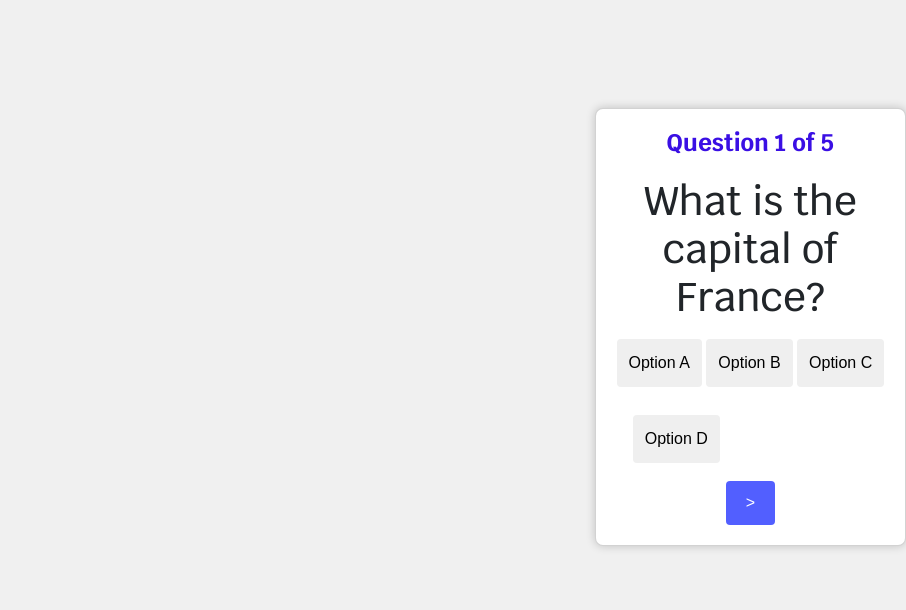
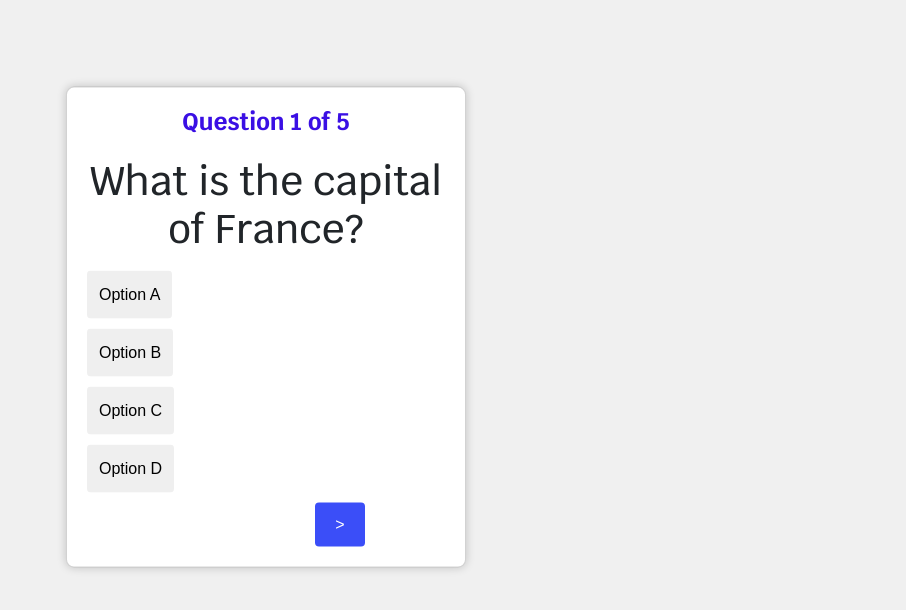
Before and after one commit to faisal-almugesib/iQuiz, a Flask app: page /quiz in a window 1280 px wide. Shown: the part 73-683 px from the top of the page, without its empty margins (374-1280 px from the left). Run offline with Flask 3, Linux system fonts and the light colour scheme; a user stored in the database is signed in; some libraries are stand-ins or nearby versions.

Commit message:
corrected some issues in the previous version
1- the quiz now in the middle
2- new entity article, and saving it in the DB
3- new summary route

```diff
--- a/flaskblog/routes.py
+++ b/flaskblog/routes.py
@@ -1,7 +1,7 @@
-from flask import render_template,url_for, flash, redirect
+from flask import render_template,url_for, flash, redirect, request
 from flaskblog import app
 from flaskblog.forms import RegistrationForm, LoginForm, DeleteForm, EditEmailForm, EditNameForm, ChangePassword
-from flaskblog.modelss import User, Post
+from flaskblog.modelss import User, Article
 from flaskblog import db
 from flask_login import login_user, login_required, logout_user, current_user
 
@@ -26,6 +26,32 @@ posts = [ {'author': 'Faisal',
 @login_required
 def home():
     return render_template('index.html', user=current_user)  #posts=posts
+
+@app.route('/add_article', methods=['POST'])
+def add_article():
+    if request.method == 'POST':
+        # Get the user ID based on your authentication method
+        user_id = current_user.id
+        # Create a new article and populate its attributes
+        new_article = Article(content=request.form['articleText'], user_id=user_id)
+
+        # Add the article to the database and commit the changes
+        db.session.add(new_article)
+        db.session.commit()
+
+        button_id = request.form.get('button_id')
+        print("-----------------------------------------------------------------------------------------------------------")
+        print(button_id)
+        print("-----------------------------------------------------------------------------------------------------------")
+        if button_id == 'generateQuizButton':
+            return redirect(url_for('quiz'))
+        elif button_id == 'generateSummaryButton':
+            return redirect(url_for('summary'))
+        else:
+             return redirect(url_for('account'))
+
+
+
 
 @app.route("/about")
 def about():
@@ -155,3 +181,8 @@ def account():
 @login_required
 def quiz():
     return render_template('quiz.html', user=current_user)
+
+@app.route("/summary", methods=['GET','POST'])
+@login_required
+def summary():
+    return render_template('summary.html', user=current_user)
--- a/flaskblog/static/quizStyles.css
+++ b/flaskblog/static/quizStyles.css
@@ -8,6 +8,7 @@ body {
     margin: 0;
 }
 
+/*
 .card {
     background-color: #fff;
     border-radius: 8px;
@@ -15,6 +16,22 @@ body {
     padding: 20px;
     text-align: center;
     width: 400px;
+    overflow: hidden;
+}
+*/
+
+.card {
+    background-color: #fff;
+    border-radius: 8px;
+    box-shadow: 0px 0px 10px rgba(0, 0, 0, 0.2);
+    padding: 20px;
+    text-align: center;
+    width: 400px;
+    position: absolute;
+    top: 50%;
+    left: 50%;
+    transform: translate(-50%, -50%);
+    /* Additional CSS styles for the centered content go here */
 }
 
 .question {
@@ -33,6 +50,20 @@ body {
     cursor: pointer;
     transition: transform 0.3s ease, border-color 0.3s ease;
     border: 2px solid transparent;
+
+    /*
+    if it long remove the extended part and puts ...
+
+    white-space: nowrap; /* Prevents line breaks in button text *
+    overflow: hidden; /* Hides overflowing text *
+    text-overflow: ellipsis; /* Adds ellipsis (...) to indicate text overflow *
+    max-width: 100%; /* Ensures the button doesn't exceed card width *
+    */
+
+
+    white-space: normal; /* Allow text to wrap to multiple lines */
+    word-wrap: break-word; /* Allow long words to break onto the next line */
+    max-width: 100%; /* Ensures the button doesn't exceed card width */
 }
 
 .option:hover {
@@ -61,7 +92,7 @@ input[type="radio"]:checked + .option {
 
 button[type="submit"] {
     visibility:"";
-    background-color: #525fff;
+    background-color: #3b4ef8;;
     color: #fff;
     border: none;
     padding: 10px 20px;
@@ -72,13 +103,13 @@ button[type="submit"] {
 }
 
 button[type="submit"]:hover {
-    background-color: #6e6eff;
+    background-color: #0a22f6;
 }
 
 
 .navigate {
     visibility:"";
-    background-color: #525fff;
+    background-color: #3b4ef8;;
     color: #fff;
     border: none;
     padding: 10px 20px;
@@ -89,5 +120,5 @@ button[type="submit"]:hover {
 }
 
 .navigate:hover {
-    background-color: #6e6eff; /* Lighter color on hover */
+    background-color: #0a22f6; /* Lighter color on hover */
 }
--- a/flaskblog/templates/layout.html
+++ b/flaskblog/templates/layout.html
@@ -65,7 +65,7 @@
 
     </div>
   </header><!-- End Header -->
-
+  {% block content %}{% endblock %}
 
     <main role="main" class="container">
   <div class="row">
@@ -85,7 +85,7 @@
 
   </div>
 </main>
-{% block content %}{% endblock %}
+
 
 
 
--- a/flaskblog/templates/quiz.html
+++ b/flaskblog/templates/quiz.html
@@ -14,19 +14,19 @@
         <h1 class="question" id="questionNumber"></h1>
         <h1 id="currentQuestion"></h1>
         <form>
-            <label for="option1">
+            <label for="option1" style="display: block;">
                 <input type="radio" name="answer" id="option1" value="A">
                 <button class="option" type="button" onclick="saveAnswer('1')">Option A</button>
             </label>
-            <label for="option2">
+            <label for="option2" style="display: block;">
                 <input type="radio" name="answer" id="option2" value="B">
                 <button class="option" type="button" onclick="saveAnswer('2')">Option B</button>
             </label>
-            <label for="option3">
+            <label for="option3" style="display: block;">
                 <input type="radio" name="answer" id="option3" value="C">
                 <button class="option" type="button" onclick="saveAnswer('3')">Option C</button>
             </label>
-            <label for="option4">
+            <label for="option4" style="display: block;">
                 <input type="radio" name="answer" id="option4" value="D">
                 <button class="option" type="button" onclick="saveAnswer('4')">Option D</button>
             </label>
```
Also changed, not shown: flaskblog/modelss.py (+7 -1 lines), flaskblog/templates/index.html (+24 -4 lines), flaskblog/templates/summary.html (added, +9 -0 lines), instance/site.db.
